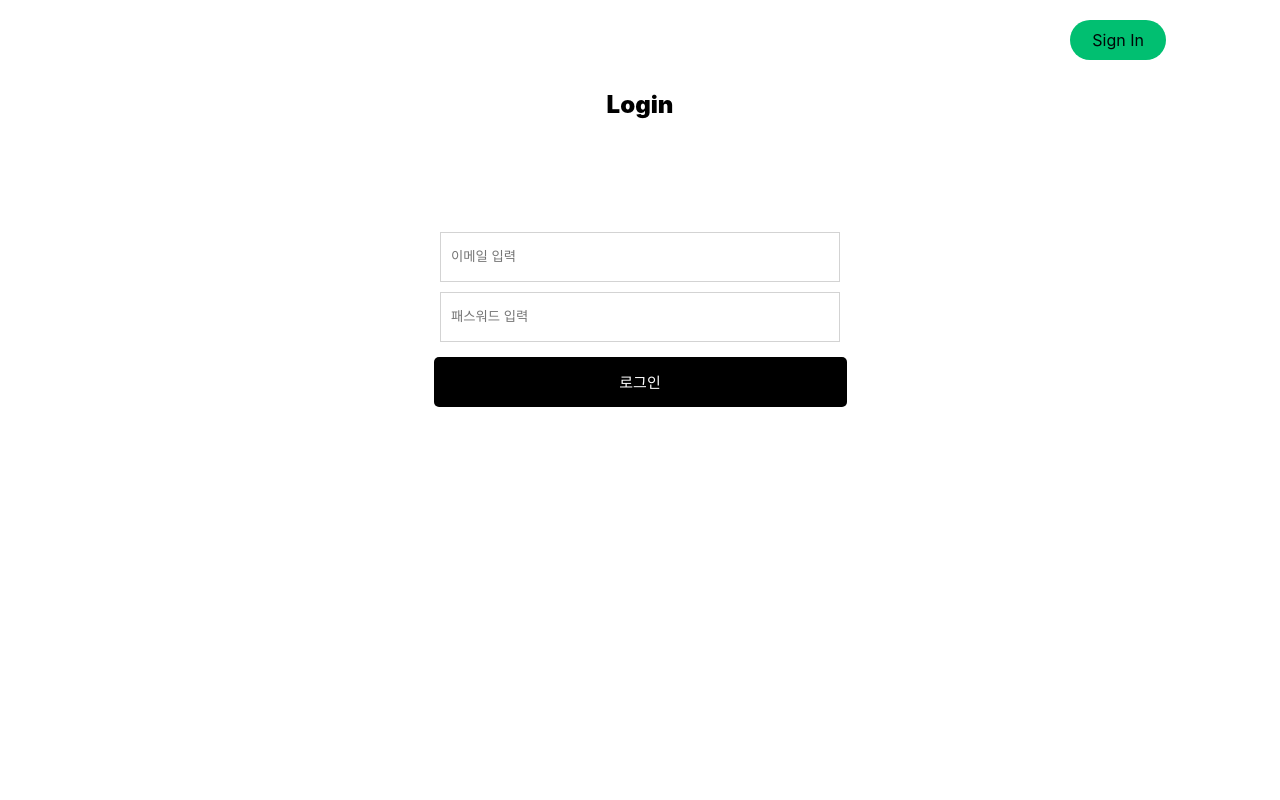
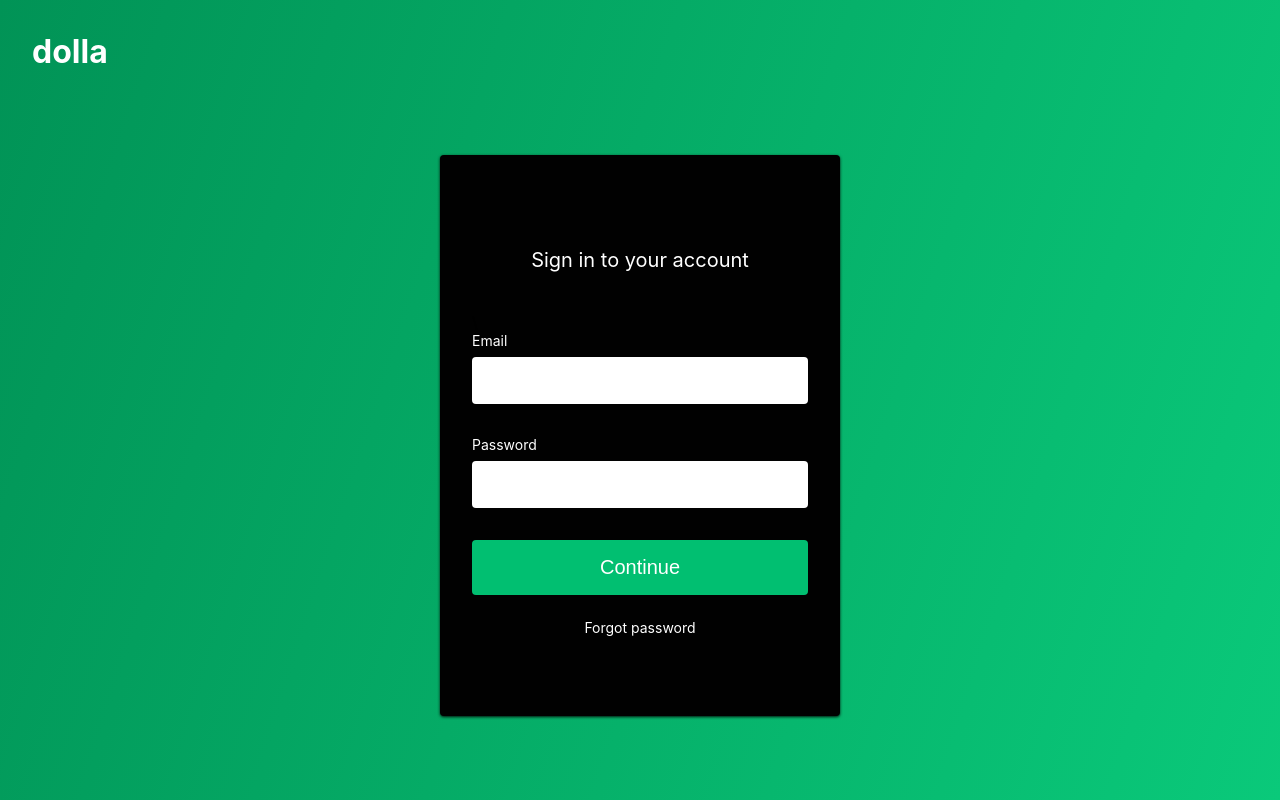
Before and after one commit to sik02/React-node-base, a React (Create React App) app in the folder client/: page /login in a window 1280 px wide. Built offline with nearby package versions, Linux system fonts and the light colour scheme; no server answers.

Commit message:
1차 구성 완료, 기능 수정 필요

```diff
--- a/client/src/components/views/LoginPage/LoginElements.js
+++ b/client/src/components/views/LoginPage/LoginElements.js
@@ -0,0 +1,109 @@
+import styled from 'styled-components';
+import { Link } from 'react-router-dom';
+
+export const Container = styled.div`
+    min-height: 692px;
+    position: fixed;
+    bottom: 0;
+    left: 0;
+    right: 0;
+    top: 0;
+    z-index: 0;
+    overflow: hidden;
+    background: linear-gradient(
+        108deg,
+        rgba(1,147,86,1) 0%,
+        rgba(10,201,122,1) 100%
+    );
+`
+
+export const FormWrap = styled.div`
+    height: 100%;
+    display: flex;
+    flex-direction: column;
+    justify-content: center;
+
+    @media screen and (max-width: 400px){
+        height: 80%;
+    }
+`
+
+export const Icon = styled(Link)`
+    margin-left: 32px;
+    margin-top: 32px;
+    text-decoration: none;
+    color: #fff;
+    font-weight: 700;
+    font-size: 32px;
+
+    @media screen and (max-width: 480px){
+        margin-left: 16px;
+        margin-top: 8px;
+    }
+`
+
+export const FormContent = styled.div`
+    height: 100%;
+    display: flex;
+    flex-direction: column;
+    justify-content: center;
+
+    @media screen and (max-width: 480px){
+        padding: 10px;
+    }
+`
+
+export const Form = styled.form`
+    background: #010101;
+    max-width: 400px;
+    height: auto;
+    width: 100%;
+    z-index: 1;
+    display: grid;
+    margin: 0 auto;
+    padding: 80px 32px;
+    border-radius: 4px;
+    box-shadow: 0 1px 3px rgba(0,0,0,0.9);
+
+    @media screen and (max-width: 400px){
+        padding: 32px 32px;
+    }
+`
+
+export const FormH1 = styled.h1`
+    margin-bottom: 40px;
+    color: #fff;
+    font-size: 20px;
+    font-weight: 400;
+    text-align: center;
+`
+
+export const FormLabel = styled.label`
+    margin-bottom: 8px;
+    font-size: 14px;
+    color: #fff;
+`
+
+export const FormInput = styled.input`
+    padding: 16px 16px;
+    margin-bottom: 32px;
+    border: none;
+    border-radius: 4px;
+`
+
+export const FormButton = styled.button`
+    background: #01bf71;
+    padding: 16px 0;
+    border: none;
+    border-radius: 4px;
+    color: #fff;
+    font-size: 20px;
+    cursor: pointer;
+`
+
+export const Text = styled.span`
+    text-align: center;
+    margin-top: 24px;
+    color: #fff;
+    font-size: 14px;
+`
--- a/client/src/components/views/LoginPage/LoginPage.js
+++ b/client/src/components/views/LoginPage/LoginPage.js
@@ -1,130 +1,160 @@
 import React, { useEffect, useState } from 'react';
-import { useDispatch } from 'react-redux'; //내 액션을 한 번에 모아서 처리. 이 기능이
+import { useDispatch } from 'react-redux';
 import { useNavigate } from 'react-router-dom';
 import { loginUser } from '../../../_actions/user_action';
 import styled from 'styled-components';
 import Auth from '../../../hoc/auth';
+import{
+  Container,
+  FormWrap,
+  Icon,
+  FormContent,
+  Form,
+  FormH1,
+  FormLabel,
+  FormInput,
+  FormButton,
+  Text
+} from './LoginElements';
 
-const Login_page_container = styled.form`
-  display: flex;
-  flex-direction: column;
-  justify-content: middle;
-  align-items: center;
-  padding: 20px 10px;
-  width: 500px;
-  height: 700px;
-`;
+// const Login_page_container = styled.form`
+//   display: flex;
+//   flex-direction: column;
+//   justify-content: middle;
+//   align-items: center;
+//   padding: 20px 10px;
+//   width: 500px;
+//   height: 700px;
+// `;
 
-const Login_text = styled.div`
-  margin: 70px 0;
-  font-size: 24px;
-  font-weight: 1000;
-`;
+// const Login_text = styled.div`
+//   margin: 70px 0;
+//   font-size: 24px;
+//   font-weight: 1000;
+// `;
 
-const Login_form_container = styled.div`
-  display: flex;
-  flex-direction: column;
-  justify-content: center;
-  align-items: center;
-  width: 100%;
-  height: 260px;
-`;
+// const Login_form_container = styled.div`
+//   display: flex;
+//   flex-direction: column;
+//   justify-content: center;
+//   align-items: center;
+//   width: 100%;
+//   height: 260px;
+// `;
 
-const Input_Email = styled.input`
-  width: 400px;
-  height: 50px;
-  border: 1px solid lightgrey;
-  outline: none;
-  margin-bottom: 10px;
-  padding-left: 10px;
-  &:focus {
-    border: 1px solid grey;
-  }
-`;
+// const Input_Email = styled.input`
+//   width: 400px;
+//   height: 50px;
+//   border: 1px solid lightgrey;
+//   outline: none;
+//   margin-bottom: 10px;
+//   padding-left: 10px;
+//   &:focus {
+//     border: 1px solid grey;
+//   }
+// `;
 
-const Input_PW = styled.input`
-  width: 400px;
-  height: 50px;
-  border: 1px solid lightgrey;
-  outline: none;
-  margin-bottom: 10px;
-  padding-left: 10px;
-  &:focus{
-    border: 1px solid grey;
-`;
+// const Input_PW = styled.input`
+//   width: 400px;
+//   height: 50px;
+//   border: 1px solid lightgrey;
+//   outline: none;
+//   margin-bottom: 10px;
+//   padding-left: 10px;
+//   &:focus{
+//     border: 1px solid grey;
+// `;
 
-const Login_btn = styled.button`
-  width: 413px;
-  height: 50px;
-  background-color: black;
-  color: white;
-  border: none;
-  border-radius: 5px;
-  font-size: 15px;
-  &:hover {
-    cursor: pointer;
-  }
-  margin-top: 5px;
-`;
+// const Login_btn = styled.button`
+//   width: 413px;
+//   height: 50px;
+//   background-color: black;
+//   color: white;
+//   border: none;
+//   border-radius: 5px;
+//   font-size: 15px;
+//   &:hover {
+//     cursor: pointer;
+//   }
+//   margin-top: 5px;
+// `;
 
 function LoginPage() {
-  const [Email, setEmail] = useState('');
-  const [Password, setPassword] = useState('');
-  const dispatch = useDispatch();
-  let navigate = useNavigate();
-  const onChangeEmail = (e) => {
-    setEmail(e.target.value);
-  };
-  const onChangePassword = (e) => {
-    setPassword(e.target.value);
-  };
-  const onSubmitHandler = (e) => {
-    e.preventDefault(); //refresh 안 시킴
+  // const [Email, setEmail] = useState('');
+  // const [Password, setPassword] = useState('');
+  // const dispatch = useDispatch();
+  // let navigate = useNavigate();
+  // const onChangeEmail = (e) => {
+  //   setEmail(e.target.value);
+  // };
+  // const onChangePassword = (e) => {
+  //   setPassword(e.target.value);
+  // };
+  // const onSubmitHandler = (e) => {
+  //   e.preventDefault(); //refresh 안 시킴
 
-    let body = {
-      email: Email,
-      password: Password,
-    };
+  //   let body = {
+  //     email: Email,
+  //     password: Password,
+  //   };
 
-    dispatch(loginUser(body)).then((res) => {
-      if (res.payload.loginSuccess) {
-        navigate('/');
-      } else {
-        alert(res.payload.message);
-      }
-    });
-  };
+  //   dispatch(loginUser(body)).then((res) => {
+  //     if (res.payload.loginSuccess) {
+  //       navigate('/');
+  //     } else {
+  //       alert(res.payload.message);
+  //     }
+  //   });
+  // };
 
   return (
-    <div
-      style={{
-        display: 'flex',
-        justifyContent: 'center',
-        alignItems: 'center',
-        width: '100%',
-      }}
-    >
-      <Login_page_container onSubmit={onSubmitHandler}>
-        <Login_text>Login</Login_text>
-        <Login_form_container>
-          <Input_Email
-            onChange={onChangeEmail}
-            type='text'
-            id='id'
-            value={Email}
-            placeholder='이메일 입력'
-          />
-          <Input_PW
-            onChange={onChangePassword}
-            type='password'
-            id='password'
-            value={Password}
-            placeholder='패스워드 입력'
-          />
-          <Login_btn>로그인</Login_btn>
-        </Login_form_container>
-      </Login_page_container>
-    </div>
+    <>
+        <Container>
+            <FormWrap>
+                <Icon to="/">dolla</Icon>
+                <FormContent>
+                    <Form action="#">
+                        <FormH1>Sign in to your account</FormH1>\
+                        <FormLabel htmlFor='for'>Email</FormLabel>
+                        <FormInput type='email' required />
+                        <FormLabel htmlFor='for'>Password</FormLabel>
+                        <FormInput type='password' required />
+                        <FormButton type='submit'>Continue</FormButton>
+                        <Text>Forgot password</Text>
+                    </Form>
+                </FormContent>
+            </FormWrap>
+        </Container>
+    </>
+    // <div
+    //   style={{
+    //     display: 'flex',
+    //     justifyContent: 'center',
+    //     alignItems: 'center',
+    //     width: '100%',
+    //   }}
+    // >
+    //   <Login_page_container onSubmit={onSubmitHandler}>
+    //     <Login_text>Login</Login_text>
+    //     <Login_form_container>
+    //       <Input_Email
+    //         onChange={onChangeEmail}
+    //         type='text'
+    //         id='id'
+    //         value={Email}
+    //         placeholder='이메일 입력'
+    //       />
+    //       <Input_PW
+    //         onChange={onChangePassword}
+    //         type='password'
+    //         id='password'
+    //         value={Password}
+    //         placeholder='패스워드 입력'
+    //       />
+    //       <Login_btn>로그인</Login_btn>
+    //     </Login_form_container>
+    //   </Login_page_container>
+    // </div>
   );
 }
 
```
Also changed, not shown: client/src/components/views/LoginPage/LoginPage2.js (deleted).
